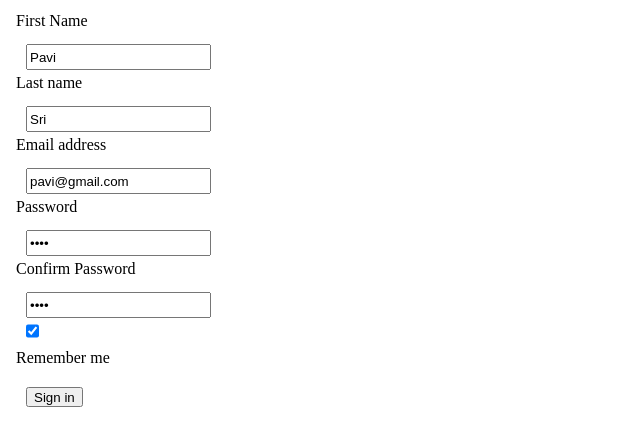
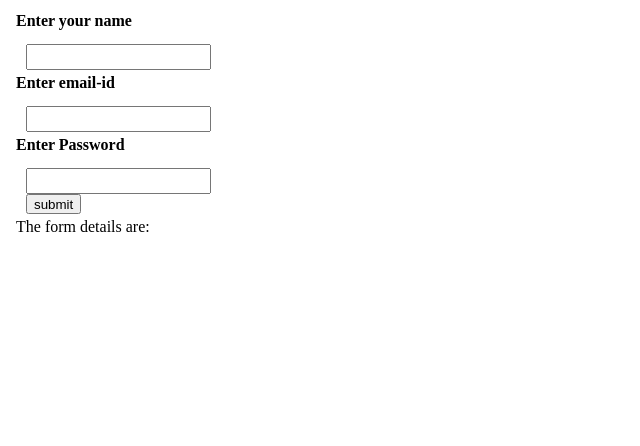
Before and after one commit to PAVITHIRASRISUBRAMANI/forms, an Angular app: page / in a window 1280 px wide. Shown: the top 446 px of the page, without its empty margins (0-640 px from the left). Built offline with nearby package versions, Linux system fonts and the light colour scheme.

Commit message:
feat:add cli command

```diff
--- a/src/app/submitform/submitform.component.html
+++ b/src/app/submitform/submitform.component.html
@@ -1,64 +1,26 @@
 <!DOCTYPE html>
-<html lang="en">
-<head>
-    <meta charset="UTF-8">
-    <meta http-equiv="X-UA-Compatible" content="IE=edge">
-    <meta name="viewport" content="width=device-width, initial-scale=1.0">
-    <title>Document</title>
-    <script type="text/javascript">
-        function processform()
-        {
-            document.getElementbyId("firstname").innerHTML = document.submitform.name.value;
-            document.getElementbyId("lastname").innerHTML = document.submitform.name.value;
-            document.getElementbyId("emailid").innerHTML = document.submitform.emailid.value;
-            document.getElementbyId("password").innerHTML = document.submitform.password.value;
-            document.getElementbyId("confirmpassword").innerHTML = document.submitform.confirmpassword.value;
-        }
-    </script>
-</head>
+<html>
+  <head lang="en">
+  <meta charset="UTF-8">
+  <script language="JavaScript">
+    function showInput() {
+        document.getElementById('display').innerHTML = document.getElementById("user_name").value;
+        document.getElementById('display').innerHTML = document.getElementById("user_email").value;
+        document.getElementById('display').innerHTML = document.getElementById("user_password").value;
+    }
+  </script>
+  </head>
 <body>
-    <form name="#submitform">
-        <div class="row mb-4">
-          <div class="col">
-            <div class="form-outline">
-               <label class="form-label" for="form">First Name</label>
-               <input type="text" name="name" id="#firstname" value="Pavi" class="form-controll">
-            </div>
-          </div>
-          <div class="col">
-            <div class="form-outline">
-              <label class="form-label" for="form">Last name</label>
-              <input type="text"  class="form-control"id="#lastname" name="name" value="Sri">
-            </div>
-          </div>
-        </div>
-        <div class="form-outline mb-4">
-          <label class="form-label" for="form">Email address</label>
-          <input type="email" id="#emailid" class="form-control" name="email" value="pavi@gmail.com">
-        </div>
-        <div class="form-outline mb-4">
-          <label class="form-label" for="form">Password</label>
-          <input type="password" id="#password" class="form-control" name="password" value="1234">
-        </div>
-        <div class="form-outline mb-4">
-            <label class="form-label" for="form">Confirm Password</label>
-            <input type="password" id="#confirmpassword" class="form-control" name="confirmpassword" value="1234">
-        </div>
-        <div class="form-check d-flex justify-content-center mb-4">
-          <input
-            class="form-check-input me-2"
-            type="checkbox"
-            value=""
-            id="checkbox"
-            checked
-          />
-          <label class="form-check-label" for="form">
-            Remember me
-          </label>
-        </div>
-        <p>
-        <input type="button" value="Sign in" onclick="check(); return false">
-        </p>
-    </form>
+  <form>
+    <label><b>Enter your name</b></label>
+    <input type="text" name="name" id="#user_name">
+    <label><b>Enter email-id</b></label>
+    <input type="email" name="email-id" id="#user_email">
+    <label><b>Enter Password</b></label>
+    <input type="password" name="Password" id="#user_password">
+  </form>
+  <input type="button" value="submit" onclick="showInput();"><br/>
+  <label>The form details are: </label>
+  <p><span id="#display"></span></p>
 </body>
 </html>
```
